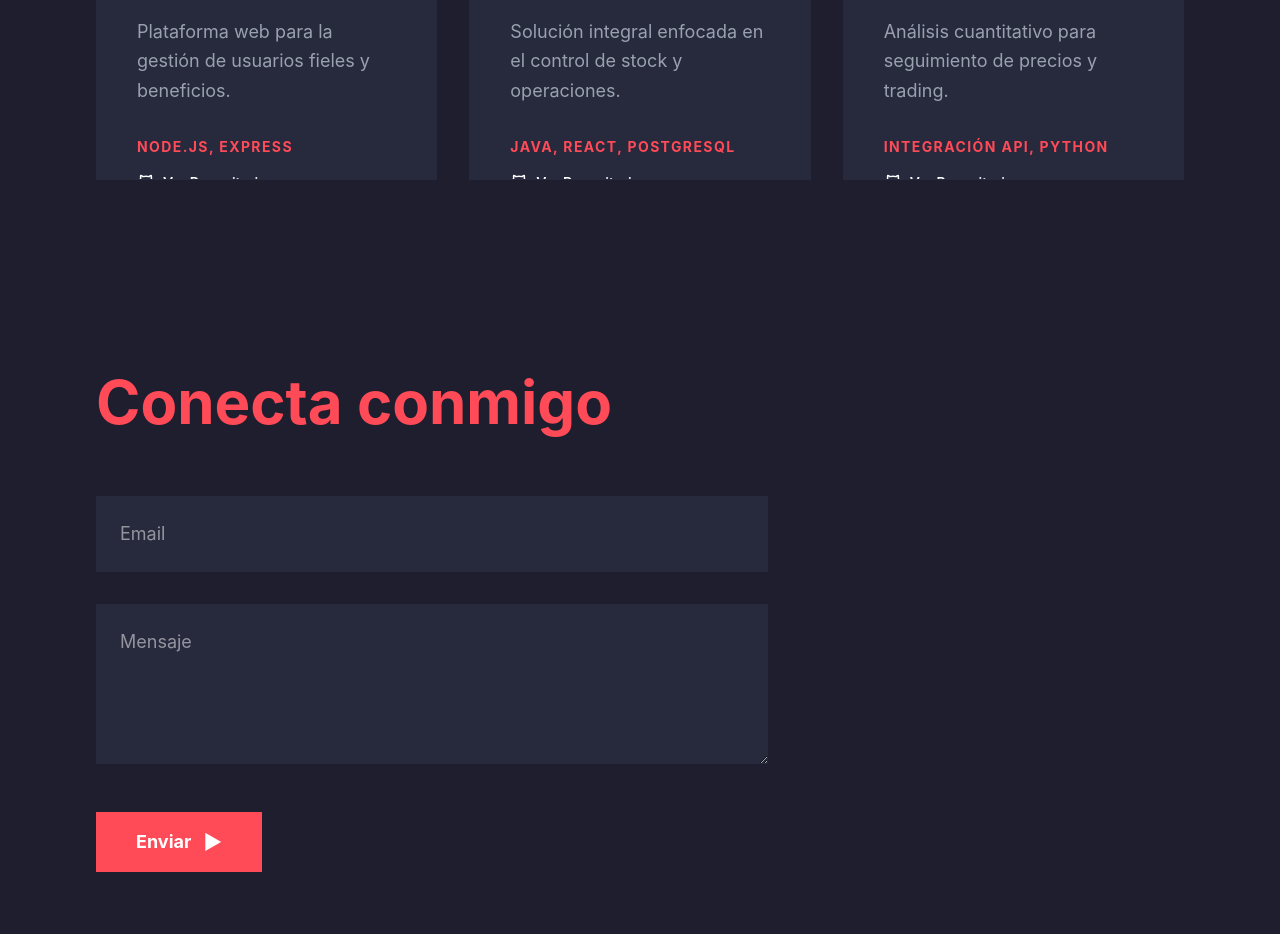
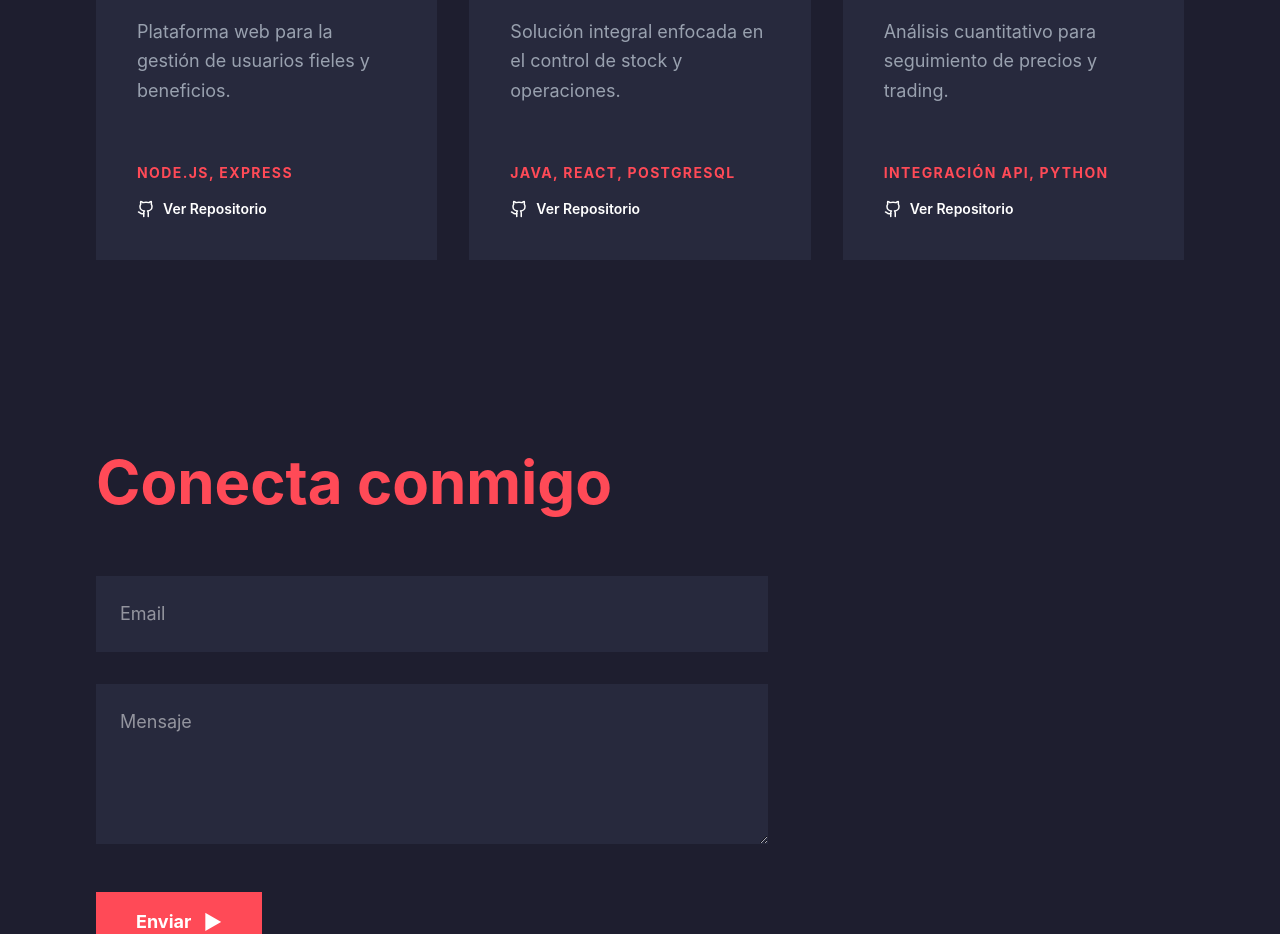
Before and after one commit to tobiaschoclin1/portfolio, a React (Vite) app: page / in a window 1280 px wide. Shown: the part 1900-2834 px from the top of the page. Built offline with nearby package versions, Linux system fonts and the light colour scheme.

Commit message:
correccion video crypto 12

```diff
--- a/src/components/Projects.tsx
+++ b/src/components/Projects.tsx
@@ -90,7 +90,7 @@ export default function Projects() {
                 }}
                 viewport={{ once: true }}
                 onMouseEnter={() => setHoveredIndex(i)}
-                className={`group relative h-[320px] md:h-[340px] overflow-hidden bg-[#27293d] p-10 transition-all duration-300 flex flex-col cursor-pointer border border-transparent hover:border-[#FF4A57]/50
+                className={`group relative h-[400px] md:h-[420px] overflow-hidden bg-[#27293d] p-10 transition-all duration-300 flex flex-col cursor-pointer border border-transparent hover:border-[#FF4A57]/50
                   ${isAnyProjectActive && !isActive ? 'opacity-20 scale-95 blur-sm pointer-events-none' : 'opacity-100'}
                   ${isActive ? 'z-50 shadow-[0_30px_80px_rgba(0,0,0,0.65)]' : 'hover:shadow-[0_20px_50px_rgba(0,0,0,0.5)]'}
                   ${activeGridPlacement}`}
```
